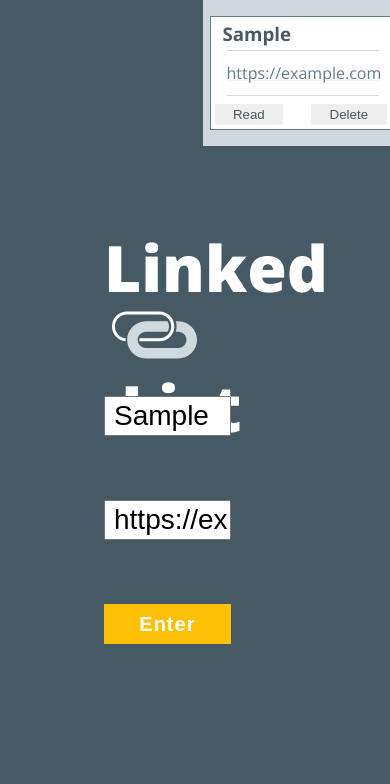
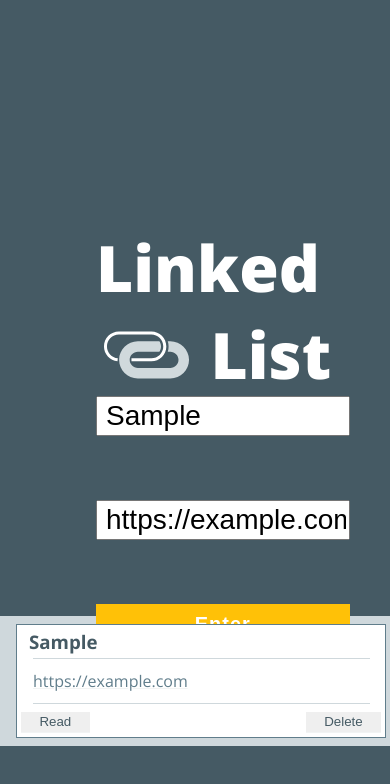
Before and after one commit to raualex/Linked_list, a plain HTML site: page index.html in a window 390 px wide. Both pictures are taken after typing "Sample", "https://example.com" into the empty fields and a click on the button "Enter". Drawn offline with nearby package versions, Linux system fonts and the light colour scheme.

Commit message:
Add CSS formatting to center bookmarks after narrowing window

```diff
--- a/script.js
+++ b/script.js
@@ -30,13 +30,14 @@ enterBtn.addEventListener("click", submit);
 
 function submit() {
 	event.preventDefault();
-	var bookmarkEntry = `<article aria-label="bookmark">
+	var bookmarkEntry = `<section class="bookmark-background">
+				<article aria-label="bookmark">
 				<h3>${webTitleInput.value}</h3>
 				<div class="link-border">
-				<a href="${webUrlInput.value}" alt="Link to [bookmarked site]">${webUrlInput.value}</a></div>
+				<a href="http://${webUrlInput.value}" alt="Link to ${webTitleInput.value}">${webUrlInput.value}</a></div>
 				<button class="read-button" type="button" onclick="markRead(event)">Read</button>
 				<button class="delete-button" type="reset" onclick="markDelete(event)">Delete</button>
-				</article>`;
+				</article></section>`;
 
 	bookmarksList.innerHTML += bookmarkEntry ;
 };
--- a/style.css
+++ b/style.css
@@ -23,10 +23,13 @@ article {
   border: 0.05rem solid #607D8B;
   display: block;
   height: 84px;
-  margin: 1rem auto;
+  /*margin: 4rem auto;*/
+  margin: 0;
   padding: 0.25rem 0.75rem 1.5rem;
   position: relative;
-  width: 80%;
+  left: 0.5rem;
+  width: 92%;
+
 }
 
 article button {
@@ -50,6 +53,7 @@ body {
   background-color: #455A64;
   font-family: 'Open Sans', sans-serif;
   height: 100%;
+  margin-left: 0%;
   margin-top: 0%;
   width: 100%;
 }
@@ -115,8 +119,13 @@ input {
   font-weight: 400;
 }
 
+.bookmark-background {
+  background-color: #CFD8DC;
+  padding: 0.5rem;
+}
+
 .bookmarks-list {
-  background-color: #CFD8DC;
+  /*background-color: #CFD8DC;*/
   display: inline-block;
   float: right;
   /*position: absolute;*/
@@ -190,3 +199,18 @@ input {
 	height: 100%;
   width: 50%;
 }
+
+/*Media Queries*/
+@media screen and (max-width: 900px) {
+  div {
+    float: none;
+    height: 375px;
+    width: 100%;
+  }
+
+  .bookmarks-list {
+    float: none;
+    height: 375px;
+    width: 100%;
+  }
+}
```
